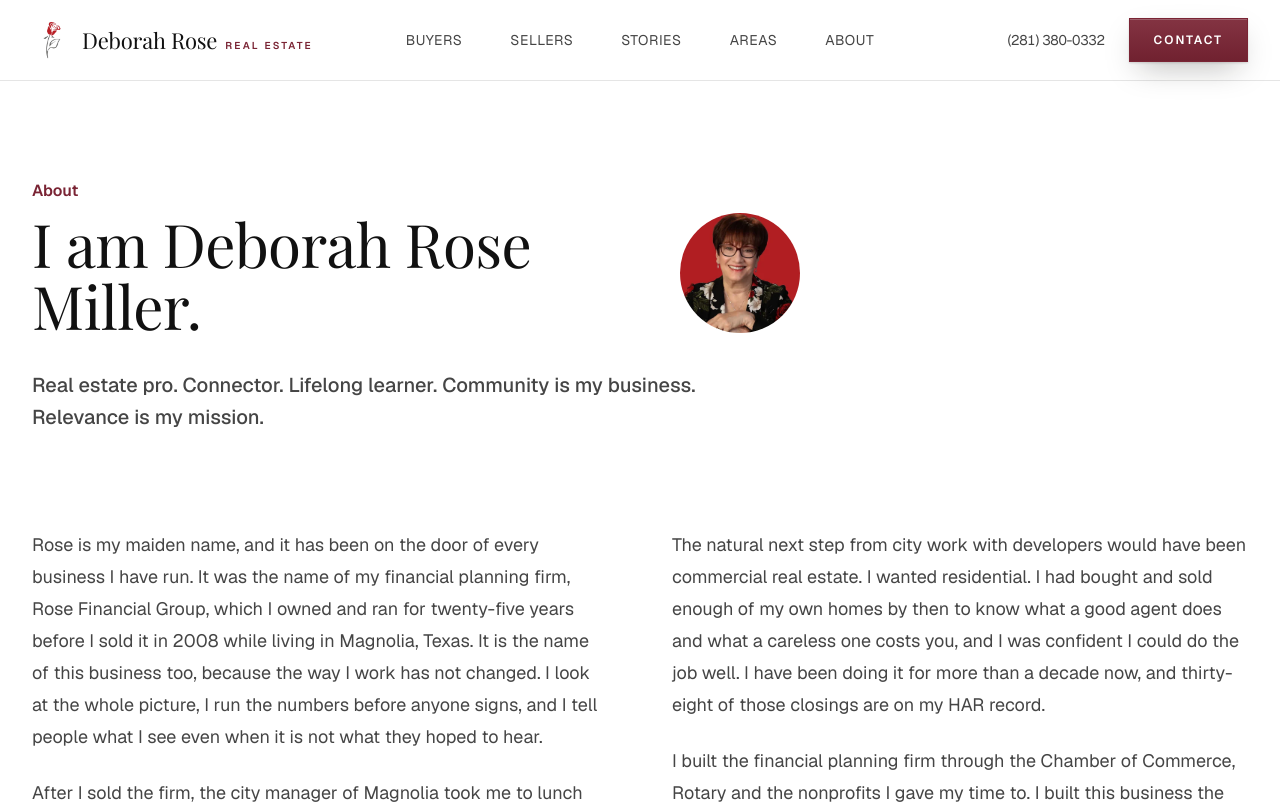
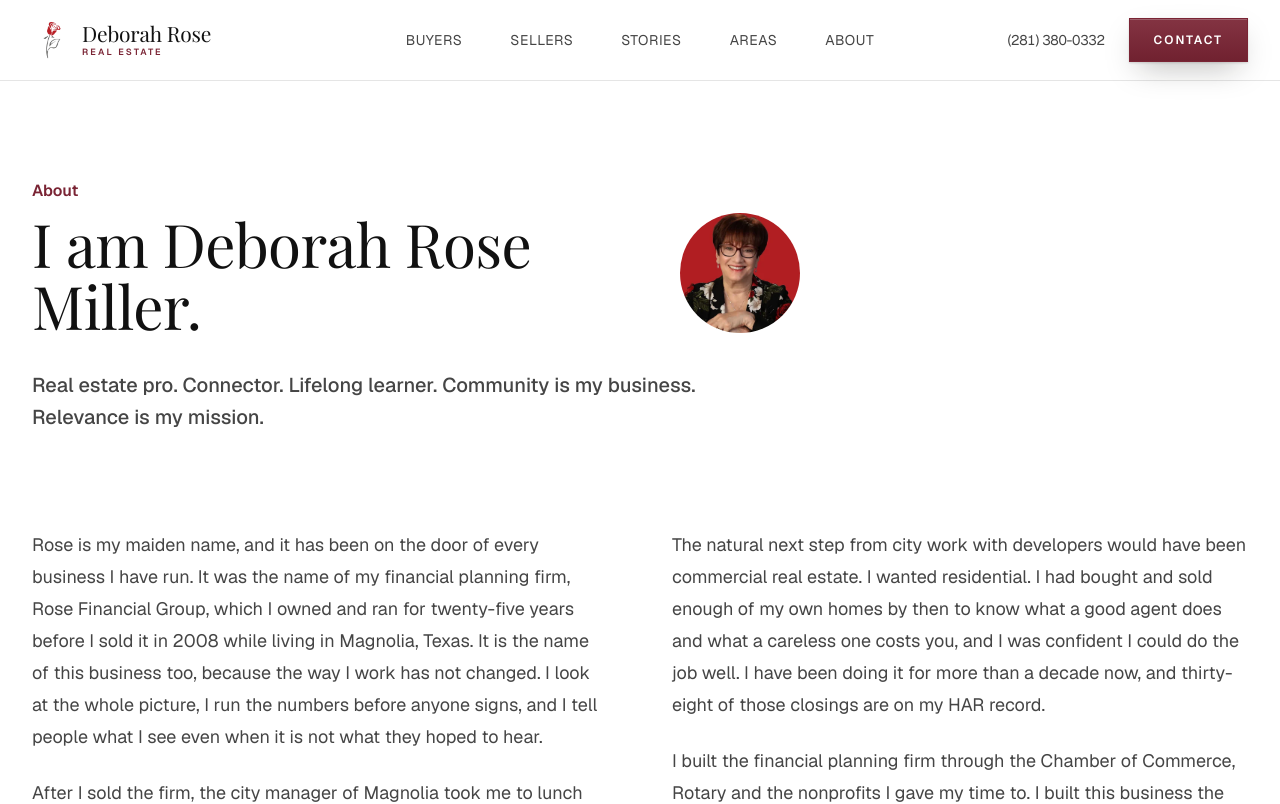
Before and after one commit to deborahrosemiller/deborah-rose-real-estate, a Next.js app: page /about in a window 1280 px wide. Shown: the top 804 px of the page. Built offline with nearby package versions, Linux system fonts and the light colour scheme.

Commit message:
Wordmark: REAL ESTATE stacked under the name, per Deborah on the live review
Co-Authored-By: Claude Fable 5.1 <noreply@anthropic.com>

```diff
--- a/src/components/Logo.tsx
+++ b/src/components/Logo.tsx
@@ -29,9 +29,10 @@ export function Logo({ className, variant = 'header' }: { className?: string; va
   return (
     <span className={clsx(className, 'inline-flex items-center gap-x-2.5 whitespace-nowrap')}>
       <Image src="/brand/deborah-rose-mark.png" alt="" width={512} height={512} sizes="40px" priority className="size-10 shrink-0" />
-      <span className="inline-flex items-baseline gap-x-2">
-        <span className="font-display text-[22px] leading-none tracking-[-0.01em] text-ink">Deborah Rose</span>
-        <span className="hidden text-[10px] font-semibold uppercase leading-none tracking-[0.22em] text-rose sm:inline">Real Estate</span>
+      {/* Stacked, Deborah's request on the live review 2026-09-18: REAL ESTATE under the name, left aligned. Two lines inside the same 44px row. */}
+      <span className="inline-flex flex-col items-start">
+        <span className="font-display text-[21px] leading-none tracking-[-0.01em] text-ink">Deborah Rose</span>
+        <span className="mt-1 text-[9px] font-semibold uppercase leading-none tracking-[0.24em] text-rose">Real Estate</span>
       </span>
     </span>
   )
```
